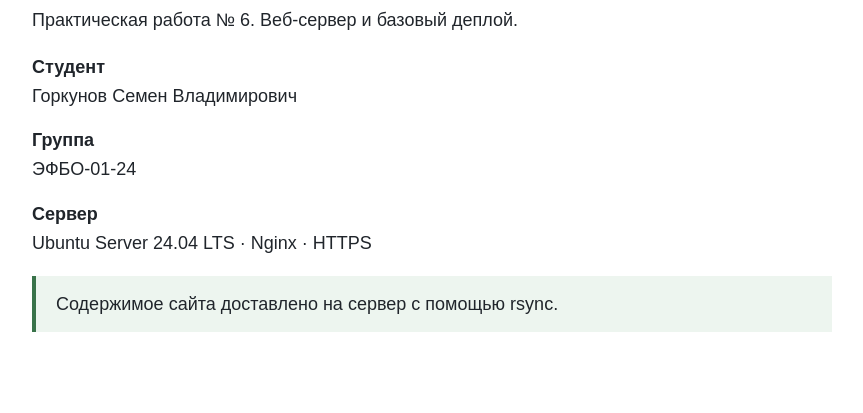
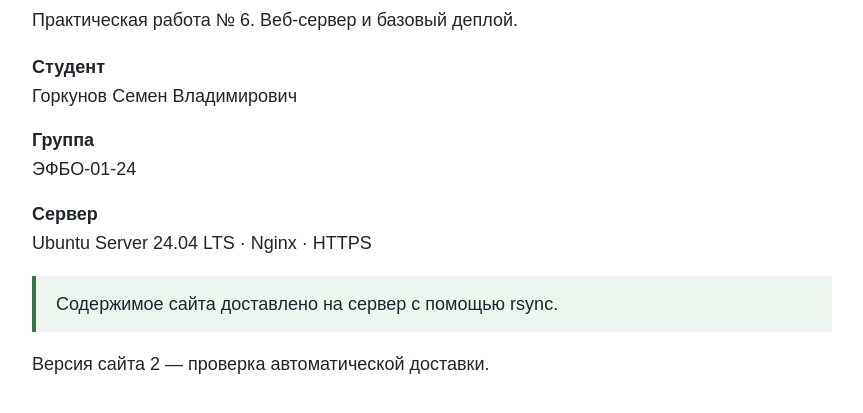
Before and after one commit to SaYMooN0/devops-course-2026, a plain HTML site: page site/index.html in a window 1280 px wide. Shown: the part 135-548 px from the top of the page, without its empty margins (208-1071 px from the left). Drawn offline with Linux system fonts and the light colour scheme.

Commit message:
feat: update website to verify automated delivery

```diff
--- a/site/index.html
+++ b/site/index.html
@@ -21,5 +21,6 @@
     <dt>Сервер</dt><dd>Ubuntu Server 24.04 LTS · Nginx · HTTPS</dd>
   </dl>
   <p class="status">Содержимое сайта доставлено на сервер с помощью rsync.</p>
+<p>Версия сайта 2 — проверка автоматической доставки.</p>
 </body>
 </html>
```
